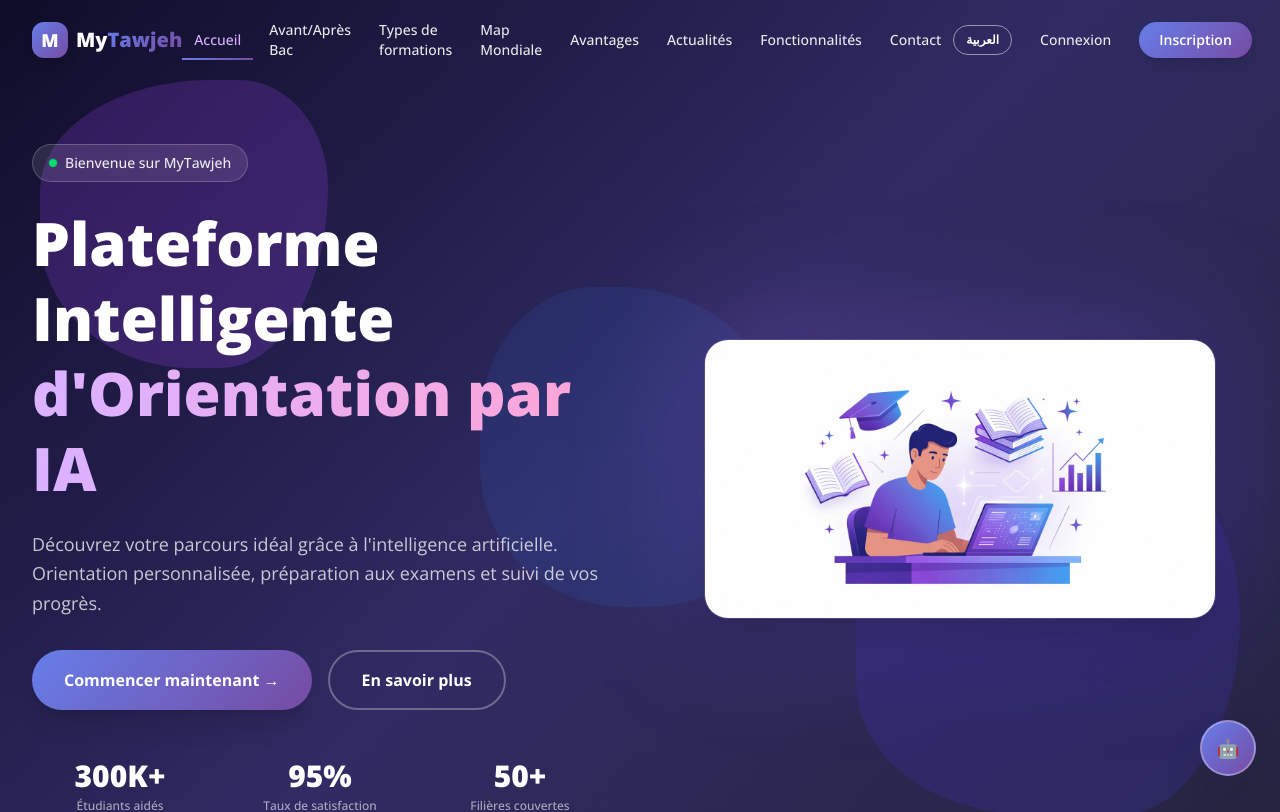
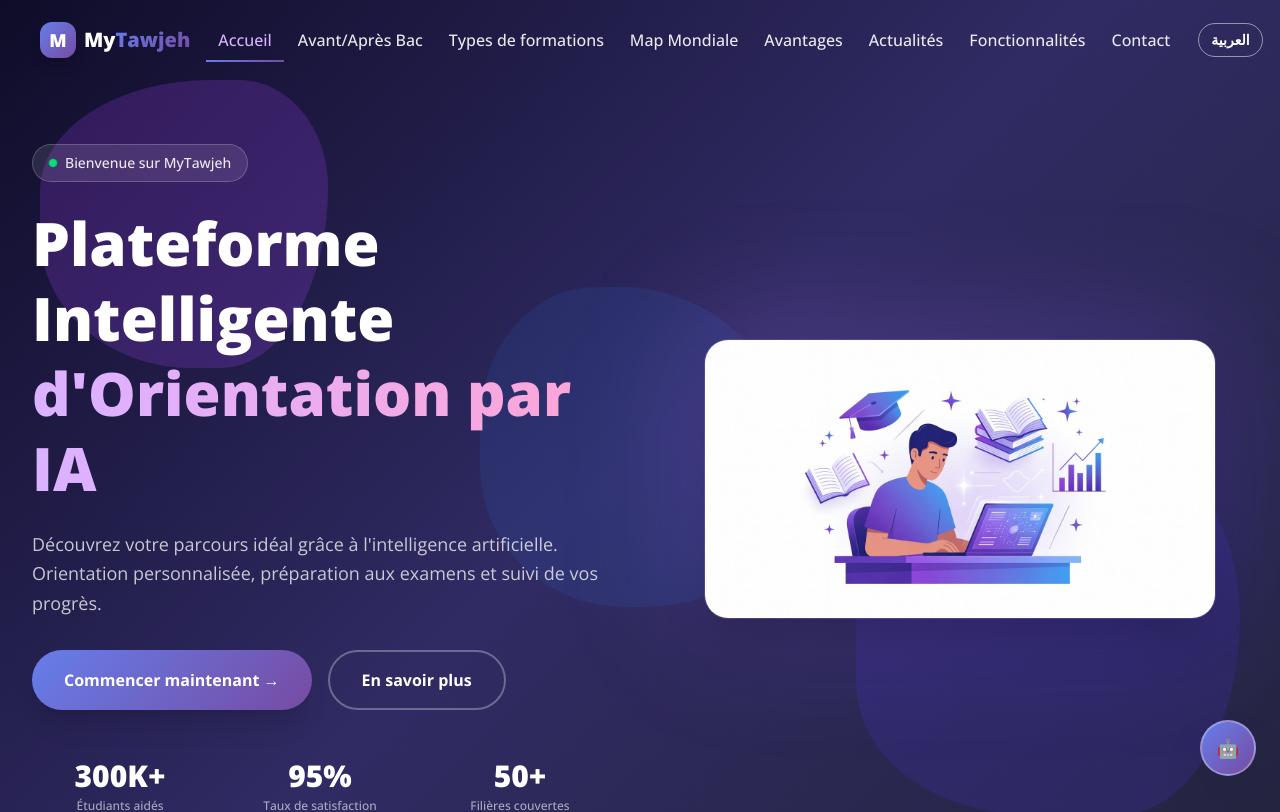
Before and after one commit to hamza-el8/My-Tawjihe, a React (Vite) app in the folder frontend/: page / in a window 1280 px wide. Shown: the top 812 px of the page. Built offline with nearby package versions, Linux system fonts and the light colour scheme.

Commit message:
Changed homepage layout

```diff
--- a/frontend/src/App.tsx
+++ b/frontend/src/App.tsx
@@ -527,7 +527,7 @@
 
 
 
-      <div className="max-w-7xl mx-auto px-4 sm:px-6 lg:px-8">
+      <div className="w-full px-4 sm:px-6 lg:px-10">
 
         <div className="flex items-center justify-between h-16 md:h-20">
 
@@ -539,13 +539,13 @@
 
           </a>
 
-          <div className="hidden md:flex items-center gap-1">
+          <div className="hidden md:flex items-center justify-center flex-1 mx-4 gap-0.5">
 
             {navLinks.map((link) => (
 
               <a key={link.id} href={link.href} onClick={(e) => { e.preventDefault(); scrollTo(link.href, link.id); }}
 
-                className={`nav-link-animated px-3 py-2 rounded-lg text-sm font-medium transition-colors duration-200 ${scrolled ? activeSection === link.id ? 'text-purple-700' : 'text-gray-700 hover:text-purple-700' : activeSection === link.id ? 'text-purple-300' : 'text-white/90 hover:text-white'} ${activeSection === link.id ? 'active' : ''}`}>
+                className={`nav-link-animated px-3 py-2 rounded-lg text-base font-medium whitespace-nowrap transition-colors duration-200 ${scrolled ? activeSection === link.id ? 'text-purple-700' : 'text-gray-700 hover:text-purple-700' : activeSection === link.id ? 'text-purple-300' : 'text-white/90 hover:text-white'} ${activeSection === link.id ? 'active' : ''}`}>
 
                 {link.label}
 
@@ -557,7 +557,7 @@
 
               <a key={link.id} href={link.href} onClick={(e) => { e.preventDefault(); scrollTo(link.href, link.id); }}
 
-                className={`nav-link-animated px-3 py-2 rounded-lg text-sm font-medium transition-colors duration-200 ${scrolled ? activeSection === link.id ? 'text-purple-700' : 'text-gray-700 hover:text-purple-700' : activeSection === link.id ? 'text-purple-300' : 'text-white/90 hover:text-white'} ${activeSection === link.id ? 'active' : ''}`}>
+                className={`nav-link-animated px-3 py-2 rounded-lg text-base font-medium whitespace-nowrap transition-colors duration-200 ${scrolled ? activeSection === link.id ? 'text-purple-700' : 'text-gray-700 hover:text-purple-700' : activeSection === link.id ? 'text-purple-300' : 'text-white/90 hover:text-white'} ${activeSection === link.id ? 'active' : ''}`}>
 
                 {link.label}
 
@@ -567,17 +567,17 @@
 
           </div>
 
-          <div className="hidden md:flex items-center gap-3">
-
-            <button onClick={() => setLanguage(language === 'fr' ? 'ar' : 'fr')} className={`px-3 py-1.5 rounded-full text-xs font-bold border transition-all duration-200 ${scrolled ? 'border-purple-300 text-purple-700 hover:bg-purple-50' : 'border-white/50 text-white hover:bg-white/10'}`}>
+          <div className="hidden md:flex items-center gap-3 flex-shrink-0">
+
+            <button onClick={() => setLanguage(language === 'fr' ? 'ar' : 'fr')} className={`px-3 py-1.5 rounded-full text-sm font-bold border transition-all duration-200 ${scrolled ? 'border-purple-300 text-purple-700 hover:bg-purple-50' : 'border-white/50 text-white hover:bg-white/10'}`}>
 
               {language === 'fr' ? 'العربية' : 'Français'}
 
             </button>
 
-            <button onClick={() => setShowLoginModal(true)} className={`px-4 py-2 rounded-full text-sm font-medium transition-all duration-200 ${scrolled ? 'text-purple-700 hover:bg-purple-50' : 'text-white/90 hover:bg-white/10'}`}>{t.nav.login}</button>
-
-            <button onClick={() => setShowSignupModal(true)} className="btn-gradient text-white px-5 py-2 rounded-full text-sm font-semibold shadow-lg">{t.nav.signup}</button>
+            <button onClick={() => setShowLoginModal(true)} className={`px-4 py-2 rounded-full text-base font-medium transition-all duration-200 ${scrolled ? 'text-purple-700 hover:bg-purple-50' : 'text-white/90 hover:bg-white/10'}`}>{t.nav.login}</button>
+
+            <button onClick={() => setShowSignupModal(true)} className="btn-gradient text-white px-5 py-2 rounded-full text-base font-medium shadow-lg">{t.nav.signup}</button>
 
           </div>
 
```
Also changed, not shown: 2 other files (tests, documents, lock files or other folders).
